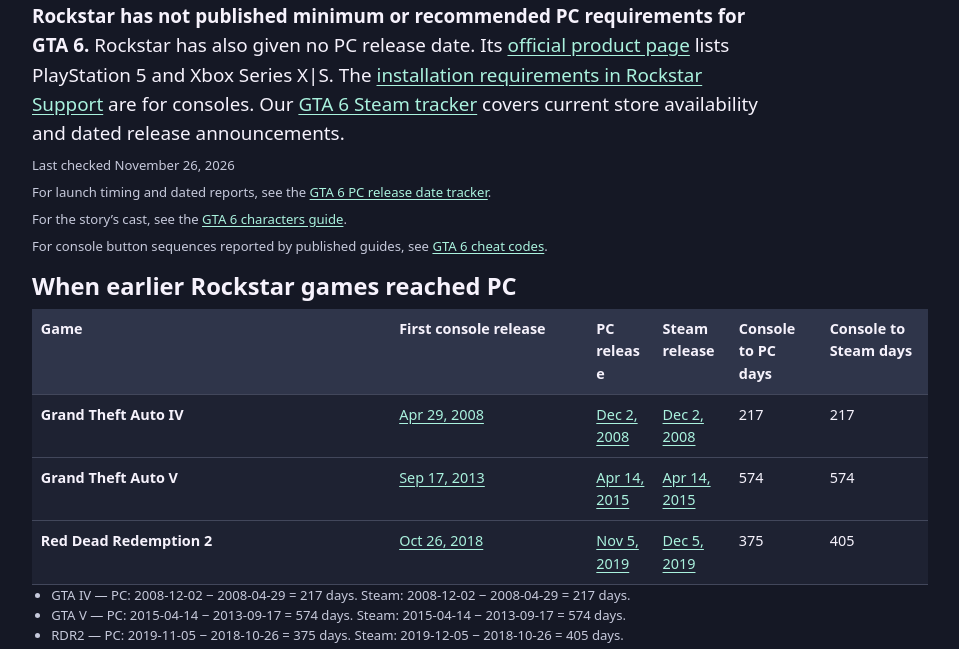
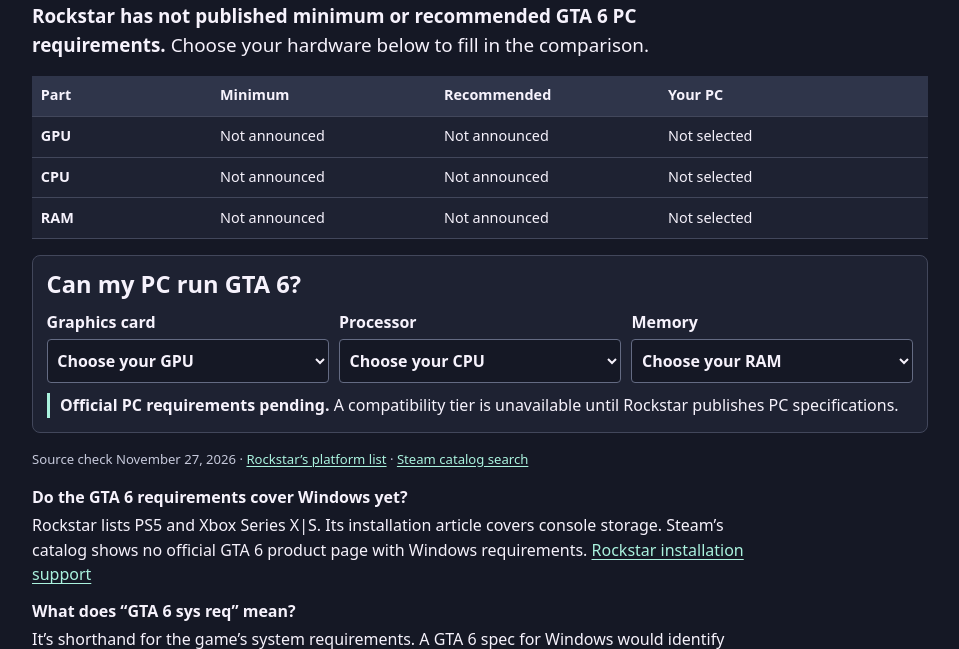
Before and after one commit to laicailcll/gta6pcwatch.com, a website: page src/pages/gta-6-pc-requirements.html in a window 1280 px wide. Shown: the part 146-795 px from the top of the page, without its empty margins (160-1119 px from the left). Drawn offline with Linux system fonts and the light colour scheme.

Commit message:
Add official GTA 6 PC requirements comparison

```diff
--- a/src/pages/gta-6-pc-requirements.html
+++ b/src/pages/gta-6-pc-requirements.html
@@ -4,9 +4,22 @@
   <meta charset="utf-8">
   <meta name="viewport" content="width=device-width, initial-scale=1">
   <meta name="page-lastmod" content="2026-11-27">
-  <meta name="description" content="Check whether Rockstar has announced the GTA 6 PC requirements, see the console-to-Windows release gaps for three Rockstar games, and read the update log.">
+  <meta name="description" content="Check the official GTA 6 PC requirements and compare your graphics card, processor, and memory with Rockstar’s minimum and recommended specifications when published.">
   <link rel="canonical" href="https://gta6pcwatch.com/gta-6-pc-requirements">
   <link rel="stylesheet" href="/site.css">
+  <script src="/requirements-checker.js" defer></script>
+  <style>
+    .spec-table th:first-child { width: 20%; }
+    .spec-table th:nth-child(2), .spec-table th:nth-child(3) { width: 25%; }
+    .pc-checker { margin-block: 1rem; padding: .85rem; background: #1e2232; border: 1px solid #42475b; border-radius: .5rem; }
+    .pc-inputs { display: grid; grid-template-columns: repeat(3, minmax(0, 1fr)); gap: .65rem; margin-block: .65rem; }
+    .pc-inputs label { display: grid; gap: .25rem; font-weight: 650; min-width: 0; }
+    .pc-inputs select { width: 100%; min-width: 0; min-height: 2.75rem; padding: .35rem; font: inherit; font-size: 1rem; color: inherit; background: #151825; border: 1px solid #646b83; border-radius: .25rem; }
+    .pc-result { display: block; border-inline-start: .2rem solid #aaf2de; padding-inline-start: .65rem; overflow-wrap: anywhere; }
+    .spec-faq dt { font-weight: 700; margin-top: .75rem; }
+    .spec-faq dd { margin: .2rem 0 0; }
+    @media (max-width: 36rem) { .pc-inputs { grid-template-columns: 1fr; } }
+  </style>
   <title>GTA 6 PC Requirements | GTA 6 PC Watch</title>
 </head>
 <body>
@@ -15,9 +28,75 @@
   <main class="shell" id="main">
     <section class="intro" aria-labelledby="title">
       <h1 id="title">GTA 6 PC Requirements</h1>
-      <p class="answer"><strong>Rockstar has not published minimum or recommended PC requirements for GTA 6.</strong> Rockstar has also given no PC release date. Its <a href="https://www.rockstargames.com/VI">official product page</a> lists PlayStation 5 and Xbox Series X|S. The <a href="https://support.rockstargames.com/articles/M6h7B5fJZMwG1dnzQkt4Z/grand-theft-auto-vi-installation-requirements">installation requirements in Rockstar Support</a> are for consoles. Our <a href="/gta-6-steam">GTA 6 Steam tracker</a> covers current store availability and dated release announcements.</p>
-      <p class="checked">Last checked <time datetime="2026-11-26">November 26, 2026</time></p>
-      <p class="checked">For launch timing and dated reports, see the <a href="/">GTA 6 PC release date tracker</a>.</p>
+      <p class="answer"><strong>Rockstar has not published minimum or recommended GTA 6 PC requirements.</strong> Choose your hardware below to fill in the comparison.</p>
+    </section>
+    <section class="evidence" aria-label="Official PC specifications compared with your PC">
+      <table class="spec-table">
+        <thead><tr><th scope="col">Part</th><th scope="col">Minimum</th><th scope="col">Recommended</th><th scope="col">Your PC</th></tr></thead>
+        <tbody>
+          <tr><th scope="row">GPU</th><td>Not announced</td><td>Not announced</td><td id="your-gpu">Not selected</td></tr>
+          <tr><th scope="row">CPU</th><td>Not announced</td><td>Not announced</td><td id="your-cpu">Not selected</td></tr>
+          <tr><th scope="row">RAM</th><td>Not announced</td><td>Not announced</td><td id="your-ram">Not selected</td></tr>
+        </tbody>
+      </table>
+    </section>
+    <section class="pc-checker" aria-labelledby="checker-title">
+      <h2 id="checker-title">Can my PC run GTA 6?</h2>
+      <div class="pc-inputs">
+        <label for="gpu">Graphics card
+          <select id="gpu">
+            <option value="">Choose your GPU</option>
+            <optgroup label="NVIDIA desktop">
+              <option>GeForce GTX 1660 Super</option><option>GeForce RTX 2060</option><option>GeForce RTX 3060</option>
+              <option>GeForce RTX 3070</option><option>GeForce RTX 4060</option><option>GeForce RTX 4070</option>
+              <option>GeForce RTX 4080</option><option>GeForce RTX 5060</option><option>GeForce RTX 5070</option>
+            </optgroup>
+            <optgroup label="AMD desktop">
+              <option>Radeon RX 6600</option><option>Radeon RX 6700 XT</option><option>Radeon RX 7600</option>
+              <option>Radeon RX 7800 XT</option><option>Radeon RX 9070 XT</option>
+            </optgroup>
+            <option>Unknown / model not listed</option>
+          </select>
+        </label>
+        <label for="cpu">Processor
+          <select id="cpu">
+            <option value="">Choose your CPU</option>
+            <optgroup label="Intel desktop">
+              <option>Core i5-10400</option><option>Core i5-12400F</option><option>Core i5-13400F</option>
+              <option>Core i5-13600K</option><option>Core i7-12700K</option><option>Core i7-14700K</option>
+              <option>Core Ultra 5 245K</option>
+            </optgroup>
+            <optgroup label="AMD desktop">
+              <option>Ryzen 5 3600</option><option>Ryzen 5 5600</option><option>Ryzen 5 7600</option>
+              <option>Ryzen 5 9600X</option><option>Ryzen 7 5700X3D</option><option>Ryzen 7 7800X3D</option>
+              <option>Ryzen 7 9800X3D</option>
+            </optgroup>
+            <option>Unknown / model not listed</option>
+          </select>
+        </label>
+        <label for="ram">Memory
+          <select id="ram">
+            <option value="">Choose your RAM</option>
+            <option>4 GB</option><option>8 GB</option><option>12 GB</option><option>16 GB</option>
+            <option>24 GB</option><option>32 GB</option><option>48 GB</option><option>64 GB</option>
+            <option>96 GB</option><option>128 GB</option><option>Unknown / capacity not listed</option>
+          </select>
+        </label>
+      </div>
+      <output class="pc-result" for="gpu cpu ram" aria-live="polite" aria-atomic="true"><strong>Official PC requirements pending.</strong> A compatibility tier is unavailable until Rockstar publishes PC specifications. <span id="selected-hardware"></span></output>
+    </section>
+    <section class="details" aria-label="Official sources and common questions">
+      <p class="checked">Source check <time datetime="2026-11-27">November 27, 2026</time> · <a href="https://www.rockstargames.com/VI">Rockstar’s platform list</a> · <a href="https://store.steampowered.com/search/?term=Grand+Theft+Auto+VI">Steam catalog search</a></p>
+      <dl class="spec-faq">
+        <dt>Do the GTA 6 requirements cover Windows yet?</dt>
+        <dd>Rockstar lists PS5 and Xbox Series X|S. Its installation article covers console storage. Steam’s catalog shows no official GTA 6 product page with Windows requirements. <a href="https://support.rockstargames.com/articles/M6h7B5fJZMwG1dnzQkt4Z/grand-theft-auto-vi-installation-requirements">Rockstar installation support</a></dd>
+        <dt>What does “GTA 6 sys req” mean?</dt>
+        <dd>It’s shorthand for the game’s system requirements. A GTA 6 spec for Windows would identify hardware and software requirements for the PC edition.</dd>
+        <dt>Which GTA 6 specifications matter for this checker?</dt>
+        <dd>Use the exact graphics card and processor models and the amount of system RAM installed. Choose Unknown if your model or capacity is missing.</dd>
+        <dt>Are the GTA 6 minimum requirements and GTA 6 recommended specs available?</dt>
+        <dd>Neither set has been announced for PC. Check the <a href="/gta-6-steam">GTA 6 Steam tracker</a> for store availability and the <a href="/">GTA 6 PC release date tracker</a> for Windows release announcements.</dd>
+      </dl>
       <p class="checked">For the story’s cast, see the <a href="/gta-6-characters">GTA 6 characters guide</a>.</p>
       <p class="checked">For console button sequences reported by published guides, see <a href="/gta-6-cheat-codes">GTA 6 cheat codes</a>.</p>
     </section>
--- /dev/null
+++ b/src/static/requirements-checker.js
@@ -0,0 +1,19 @@
+const selections = ['gpu', 'cpu', 'ram'].map((part) => ({
+  control: document.getElementById(part),
+  comparison: document.getElementById(`your-${part}`),
+}));
+const summary = document.getElementById('selected-hardware');
+
+function updateHardware() {
+  const selected = [];
+  for (const { control, comparison } of selections) {
+    comparison.textContent = control.value || 'Not selected';
+    if (control.value) selected.push(control.value);
+  }
+  summary.textContent = selected.length ? `Selected hardware — ${selected.join(' · ')}.` : '';
+}
+
+for (const { control } of selections) {
+  control.addEventListener('change', updateHardware);
+}
+updateHardware();
```
